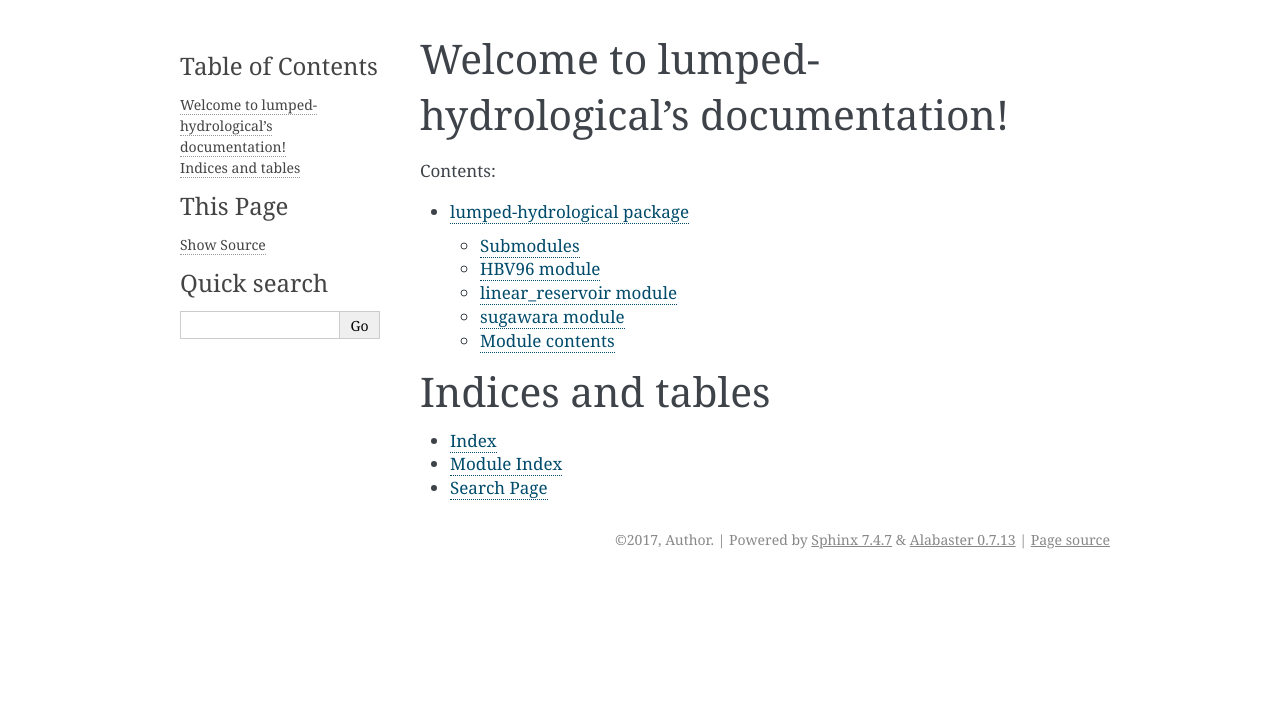
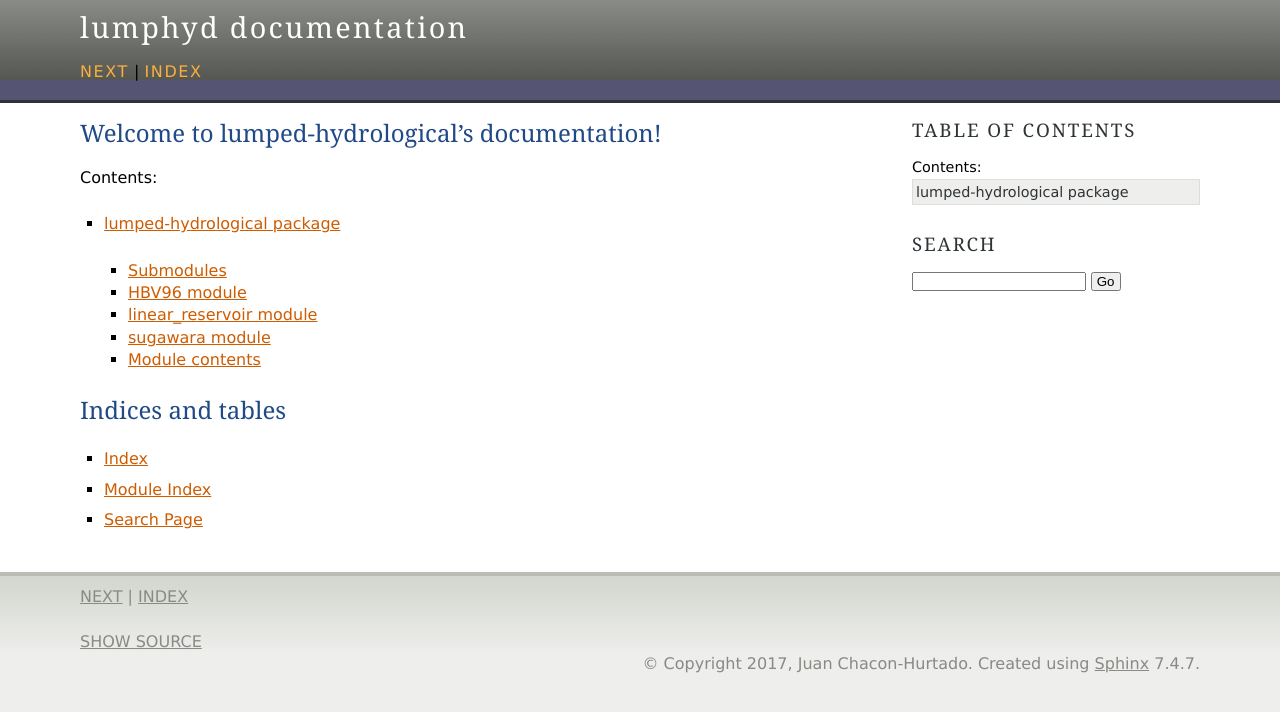
Before and after one commit to UNESCO-IHE/lumphyd, a Sphinx documentation site: the page built from doc/index.rst, in a window 1280 px wide. Shown: the top 712 px of the page. Built offline with Sphinx 7.4.7, drawn with Linux system fonts in a browser that asks for light colours.

Commit message:
documentation update

```diff
--- a/doc/conf.py
+++ b/doc/conf.py
@@ -47,9 +47,9 @@ source_suffix = '.rst'
 master_doc = 'index'
 
 # General information about the project.
-project = u'lumped-hydrological'
-copyright = u'2017, Author'
-author = u'Author'
+project = u'lumphyd'
+copyright = u'2017, Juan Chacon-Hurtado'
+author = u'Juan Chacon-Hurtado'
 
 # The version info for the project you're documenting, acts as replacement for
 # |version| and |release|, also used in various other places throughout the
@@ -84,7 +84,7 @@ todo_include_todos = True
 # The theme to use for HTML and HTML Help pages.  See the documentation for
 # a list of builtin themes.
 #
-html_theme = 'alabaster'
+html_theme = 'agogo'
 
 # Theme options are theme-specific and customize the look and feel of a theme
 # further.  For a list of options available for each theme, see the
```
Also changed, not shown: 18 other files.
